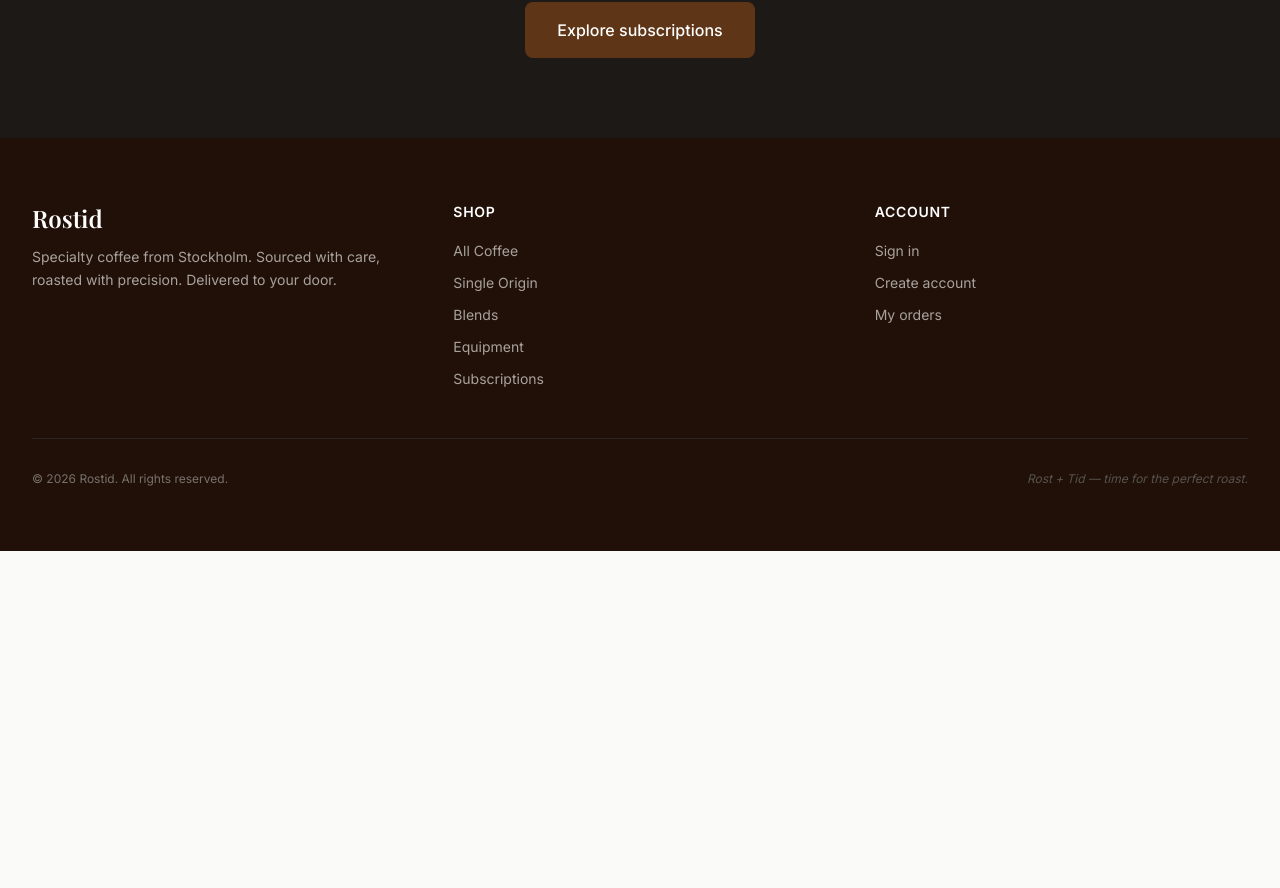
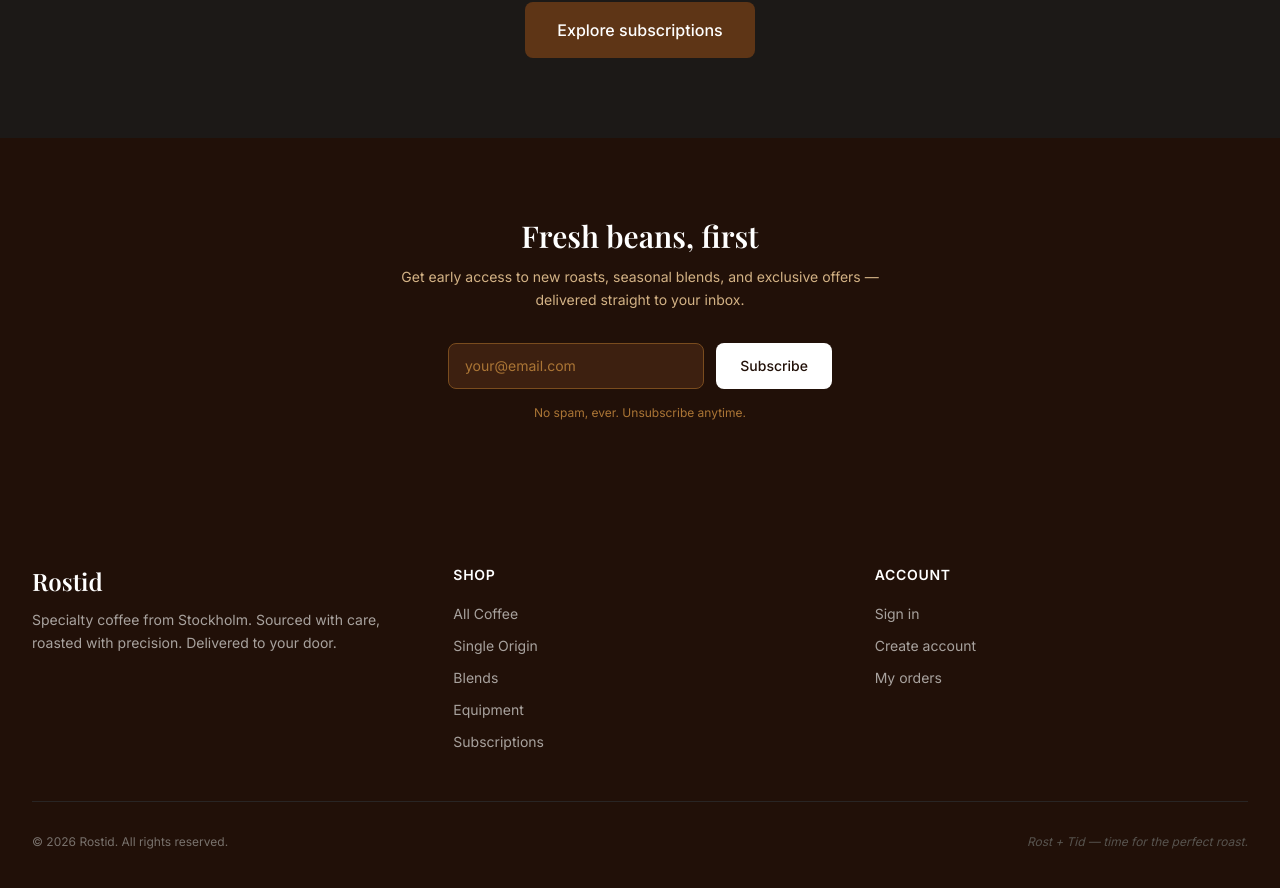
Before and after one commit to Sam-Razavi/rostid, a React (Vite) app in the folder client/: page / in a window 1280 px wide. Shown: the part 1307-2195 px from the top of the page. Before the commit the page ends 1858 px from the top, so only its background shows below. Built offline with nearby package versions, Linux system fonts and the light colour scheme; no server answers; a web font is replaced by a local one.

Commit message:
feat: newsletter signup section on homepage

```diff
--- /dev/null
+++ b/client/src/components/ui/NewsletterSignup.tsx
@@ -0,0 +1,70 @@
+import { useState, FormEvent } from 'react';
+import toast from 'react-hot-toast';
+import apiClient from '../../api/client';
+
+export function NewsletterSignup() {
+  const [email, setEmail] = useState('');
+  const [loading, setLoading] = useState(false);
+  const [done, setDone] = useState(false);
+
+  async function handleSubmit(e: FormEvent) {
+    e.preventDefault();
+    setLoading(true);
+    try {
+      await apiClient.post('/newsletter/subscribe', { email });
+      setDone(true);
+      toast.success('You\'re subscribed!');
+    } catch {
+      toast.error('Something went wrong. Please try again.');
+    } finally {
+      setLoading(false);
+    }
+  }
+
+  if (done) {
+    return (
+      <div className="bg-espresso-950 py-16 text-center">
+        <div className="container-page">
+          <div className="w-12 h-12 bg-espresso-800 rounded-full flex items-center justify-center mx-auto mb-4">
+            <svg className="w-6 h-6 text-white" fill="none" viewBox="0 0 24 24" stroke="currentColor">
+              <path strokeLinecap="round" strokeLinejoin="round" strokeWidth={2} d="M5 13l4 4L19 7" />
+            </svg>
+          </div>
+          <p className="font-serif text-xl text-white">You're on the list.</p>
+          <p className="text-espresso-300 mt-1 text-sm">Thank you for joining the Rostid community.</p>
+        </div>
+      </div>
+    );
+  }
+
+  return (
+    <section className="bg-espresso-950 py-20">
+      <div className="container-page max-w-xl text-center">
+        <h2 className="font-serif text-3xl font-semibold text-white mb-3">
+          Fresh beans, first
+        </h2>
+        <p className="text-espresso-300 mb-8 text-sm leading-relaxed">
+          Get early access to new roasts, seasonal blends, and exclusive offers — delivered straight to your inbox.
+        </p>
+        <form onSubmit={handleSubmit} className="flex gap-3 max-w-sm mx-auto">
+          <input
+            type="email"
+            value={email}
+            onChange={(e) => setEmail(e.target.value)}
+            placeholder="your@email.com"
+            required
+            className="flex-1 px-4 py-3 rounded-lg bg-espresso-900 border border-espresso-700 text-white placeholder:text-espresso-500 focus:outline-none focus:ring-2 focus:ring-espresso-400 text-sm"
+          />
+          <button
+            type="submit"
+            disabled={loading}
+            className="px-6 py-3 bg-white text-espresso-950 font-medium rounded-lg hover:bg-stone-100 transition-colors text-sm disabled:opacity-50 cursor-pointer"
+          >
+            {loading ? '…' : 'Subscribe'}
+          </button>
+        </form>
+        <p className="text-espresso-500 text-xs mt-4">No spam, ever. Unsubscribe anytime.</p>
+      </div>
+    </section>
+  );
+}
--- a/client/src/pages/HomePage.tsx
+++ b/client/src/pages/HomePage.tsx
@@ -5,6 +5,7 @@ import { motion } from 'framer-motion';
 import { fetchProducts } from '../api/products.api';
 import { ProductCard } from '../components/products/ProductCard';
 import { ProductGridSkeleton } from '../components/ui/Skeleton';
+import { NewsletterSignup } from '../components/ui/NewsletterSignup';
 import { useAddToCart } from '../hooks/useCart';
 import { useAuthStore } from '../store/authStore';
 import { staggerContainer, fadeUp } from '../animations/variants';
@@ -187,6 +188,8 @@ export default function HomePage() {
           </Link>
         </div>
       </motion.section>
+
+      <NewsletterSignup />
     </div>
   );
 }
```
